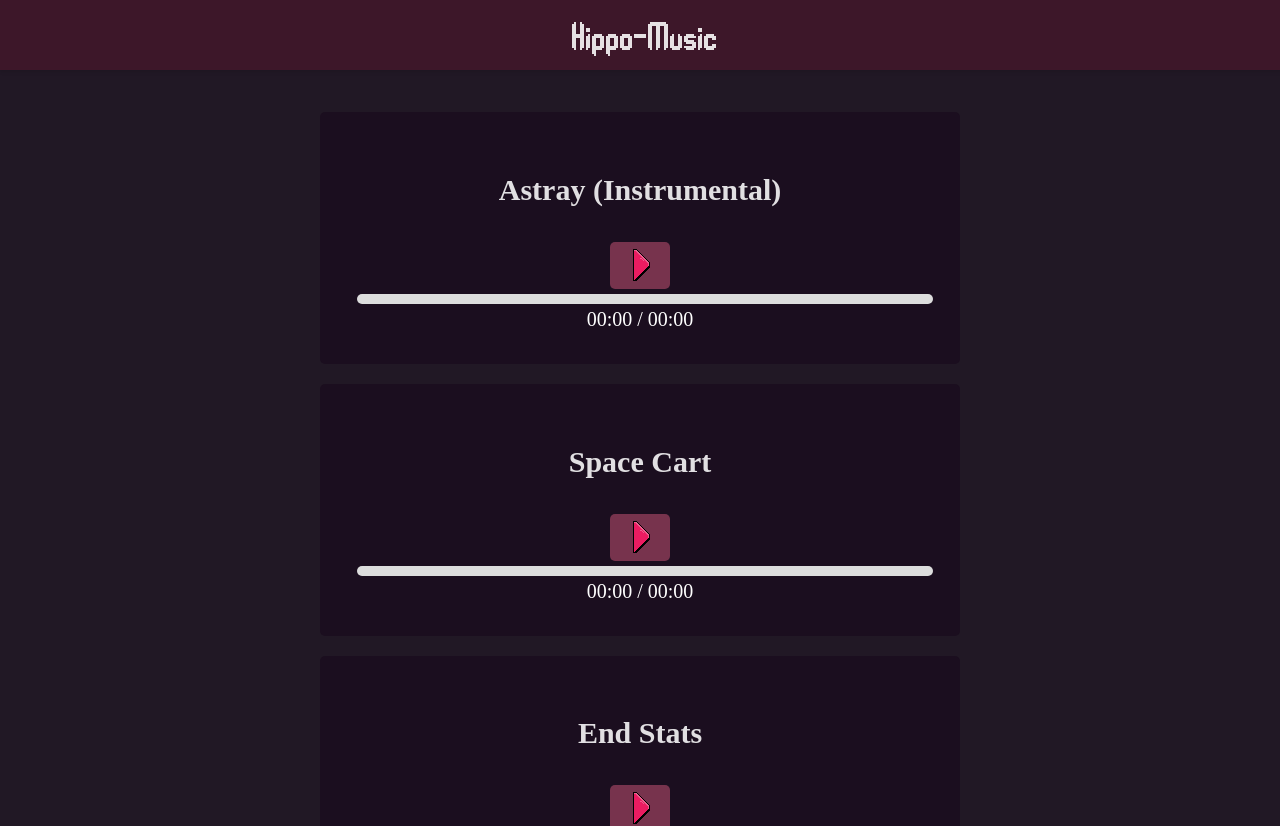
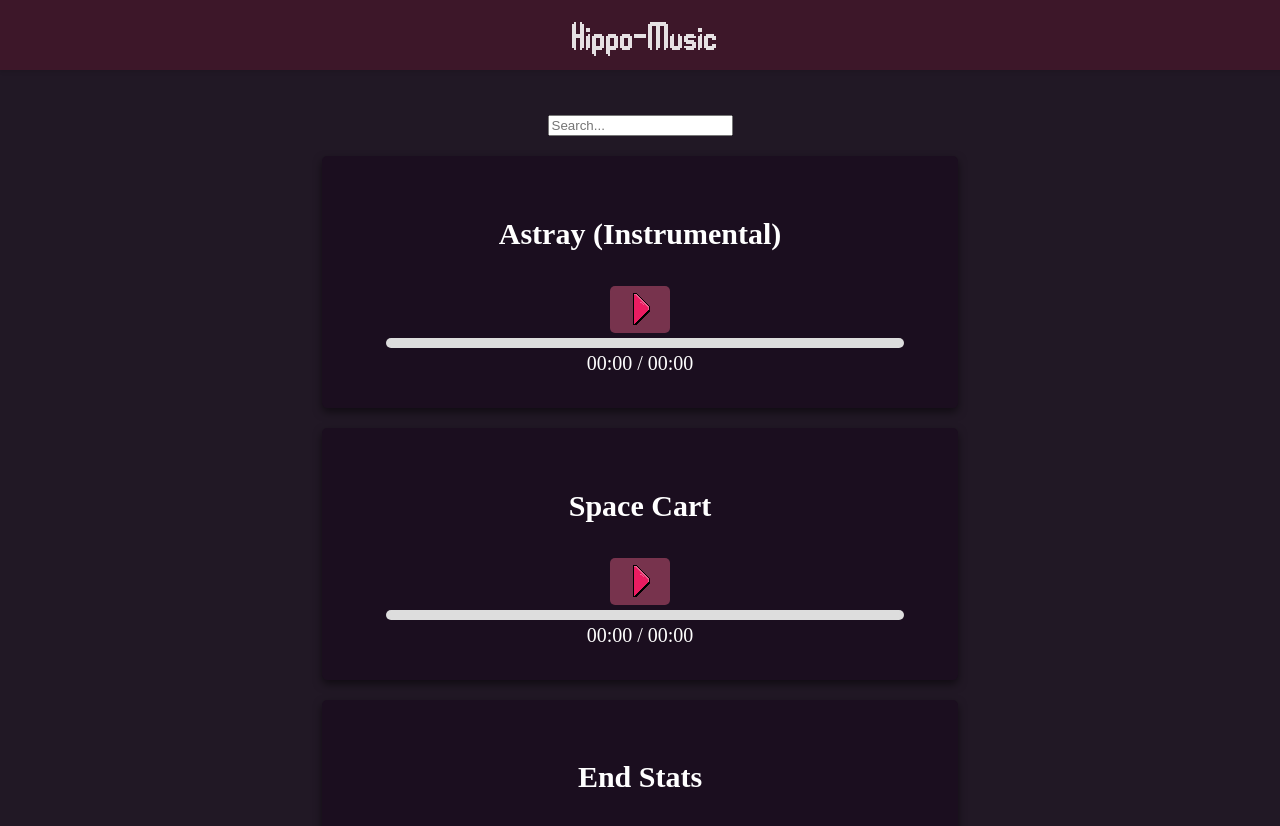
Before and after one commit to HippoBoi/hippo-music, a React (Vite) app: page / in a window 1280 px wide. Shown: the top 826 px of the page. Built offline with nearby package versions, Linux system fonts and the light colour scheme; a web font is replaced by a local one.

Commit message:
search song bar

```diff
--- a/package.json
+++ b/package.json
@@ -11,8 +11,7 @@
   "dependencies": {
     "react": "^18.2.0",
     "react-dom": "^18.2.0",
-    "react-router-dom": "^6.23.1",
-    "wavesurfer.js": "^7.7.15"
+    "react-router-dom": "^6.23.1"
   },
   "devDependencies": {
     "@types/react": "^18.0.27",
--- /dev/null
+++ b/src/components/SearchBar.tsx
@@ -0,0 +1,9 @@
+import React from 'react'
+
+const SearchBar = () => {
+    return (
+        <input placeholder='Search...' />
+    );
+}
+
+export default SearchBar
--- a/src/components/SongList.css
+++ b/src/components/SongList.css
@@ -5,10 +5,17 @@
 .listItem {
     font-family: "dpcomic";
     font-size: 20px;
+    color: rgba(255, 255, 255, 1);
     background-color: rgb(27, 14, 31);
-    width: 50vw;
+    width: 45vw;
     margin-top: 20px;
-    padding-top: 30px;
-    padding-bottom: 30px;
+    padding: 30px;
     border-radius: 5px;
+    box-shadow: 0 4px 8px rgba(0, 0, 0, 0.5);
 }
+
+.listItem:hover {
+    background-color: rgb(38, 18, 34);
+    transition: ease-out;
+    transition-duration: 1s;
+}
--- a/src/components/SongsList.tsx
+++ b/src/components/SongsList.tsx
@@ -3,10 +3,12 @@ import astray from "../assets/audios/astrayinst.mp3";
 import spacecart from "../assets/audios/spacecart.mp3";
 import endstats from "../assets/audios/endstats.mp3";
 import AudioPlayer from "./AudioPlayer";
+import SearchBar from "./SearchBar";
 
 export interface Song {
     id: number;
     name: string;
+    author: string;
     description: string;
     URL: string;
 }
@@ -15,16 +17,19 @@ const SongsList = () => {
     const songs: Song[] = [{
             id: 0,
             name: "Astray (Instrumental)",
+            author: "HippoBoi",
             description: "aaaa",
             URL: astray
         }, {
             id: 1,
             name: "Space Cart",
+            author: "HippoBoi",
             description: "cccc",
             URL: spacecart
         }, {
             id: 2,
             name: "End Stats",
+            author: "HippoBoi",
             description: "bbbb",
             URL: endstats
         }
@@ -32,6 +37,7 @@ const SongsList = () => {
 
     return (
         <div className="list">
+            <SearchBar />
             {songs.map((song) => (
                 <div className="listItem" key={song.id}>
                     <AudioPlayer song={song} />
```
Also changed, not shown: 1 other file (tests, documents, lock files or other folders).
